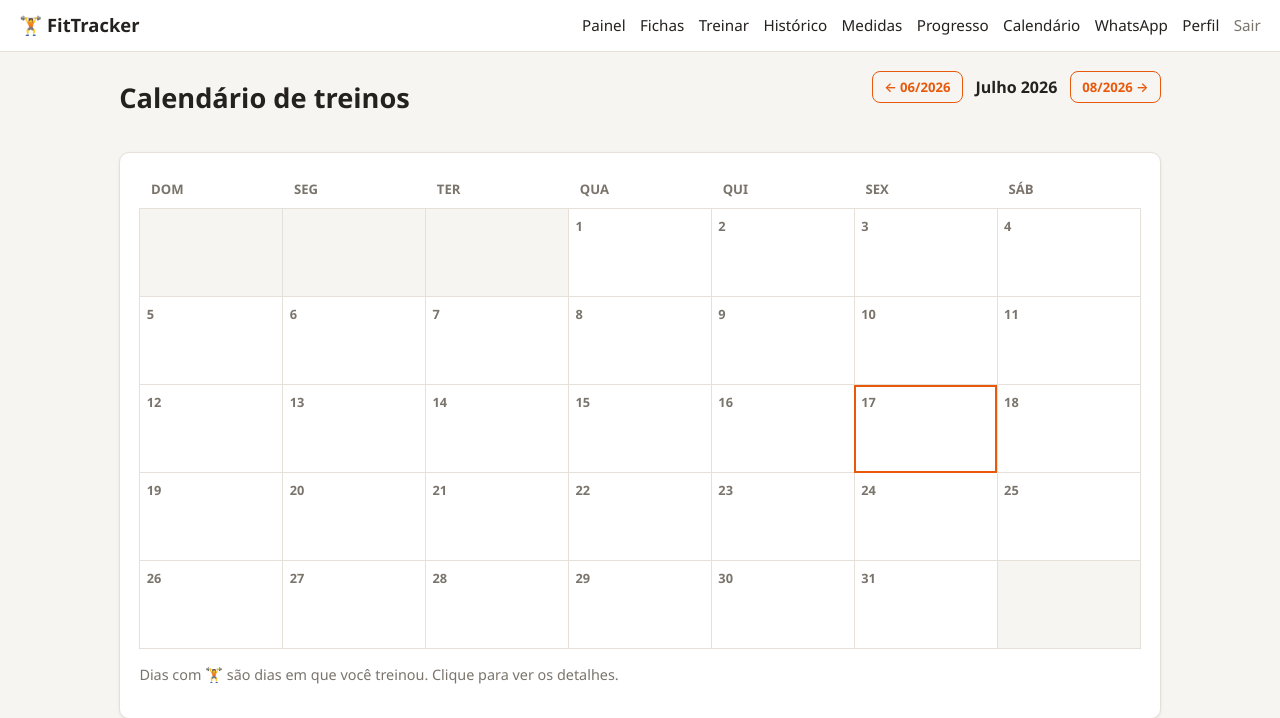
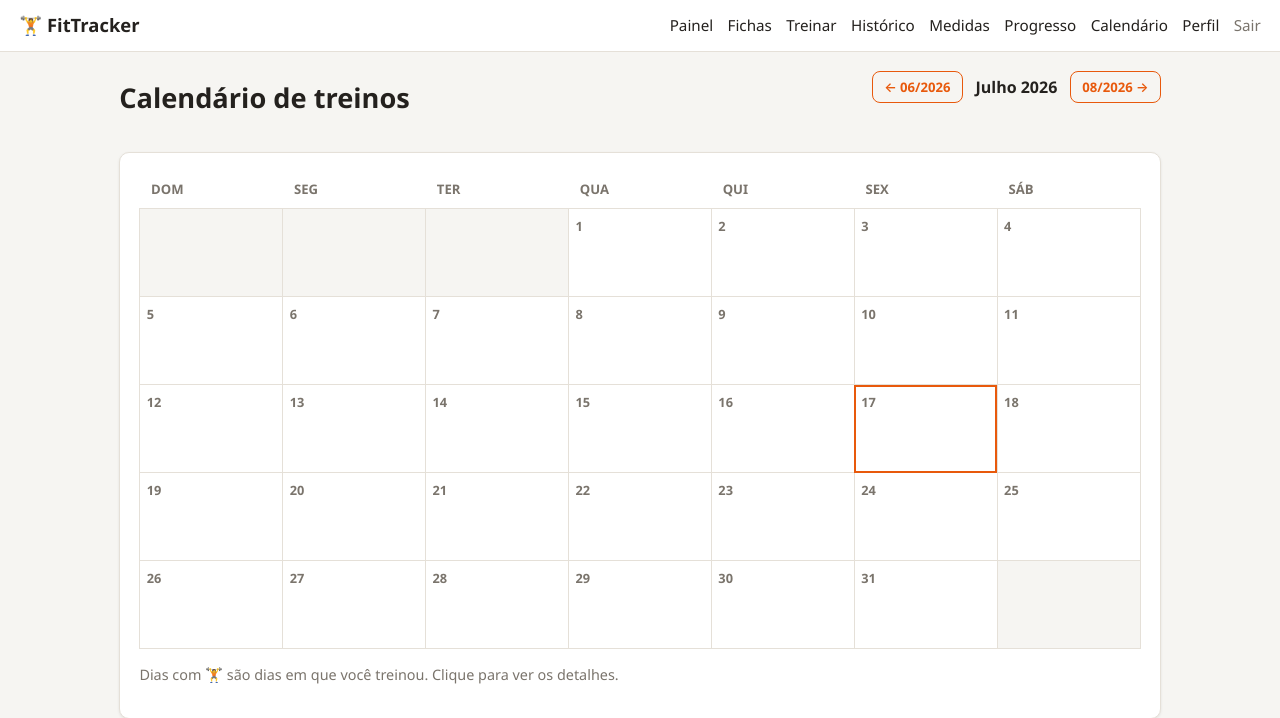
Before and after one commit to Marcosamorim897/Fit-Tracker, a Flask app: page /calendario in a window 1280 px wide. Shown: the top 718 px of the page. Run offline with Flask 3, Linux system fonts and the light colour scheme; the visitor is signed in with stand-in values (Sample User, id 1); data that the repository does not hold is empty.

Commit message:
feat: desativa o módulo de WhatsApp por enquanto
Remove o link do menu, a página /whatsapp e o registro do blueprint do
bot. O código (whatsapp_bot.py, template e modelos) permanece no repo
para reativação futura.

Co-Authored-By: Claude Fable 5 <noreply@anthropic.com>

```diff
--- a/app.py
+++ b/app.py
@@ -26,13 +26,10 @@ from models import (
     PlanExercise,
     SetLog,
     User,
-    WhatsAppLink,
-    WhatsAppLinkCode,
     WorkoutPlan,
     WorkoutSession,
     db,
 )
-from whatsapp_bot import wa
 
 BASE_DIR = os.path.dirname(os.path.abspath(__file__))
 
@@ -55,7 +52,8 @@ app.config["SQLALCHEMY_ENGINE_OPTIONS"] = {
 }
 
 db.init_app(app)
-app.register_blueprint(wa)
+# Bot de WhatsApp desativado por enquanto (blueprint em whatsapp_bot.py);
+# para reativar, importe `wa` e registre o blueprint novamente.
 
 login_manager = LoginManager(app)
 login_manager.login_view = "login"
@@ -205,38 +203,6 @@ def profile():
         flash("Perfil atualizado.", "success")
         return redirect(url_for("profile"))
     return render_template("profile.html")
-
-
-@app.route("/whatsapp", methods=["GET", "POST"])
-@login_required
-def whatsapp_link():
-    import secrets
-
-    link = WhatsAppLink.query.filter_by(user_id=current_user.id).first()
-    code = None
-    if request.method == "POST":
-        if request.form.get("action") == "unlink":
-            if link:
-                db.session.delete(link)
-                db.session.commit()
-                flash("WhatsApp desvinculado.", "info")
-            return redirect(url_for("whatsapp_link"))
-        WhatsAppLinkCode.query.filter_by(user_id=current_user.id).delete()
-        code = f"{secrets.randbelow(1_000_000):06d}"
-        db.session.add(
-            WhatsAppLinkCode(
-                user_id=current_user.id,
-                code=code,
-                expires_at=datetime.utcnow() + timedelta(minutes=15),
-            )
-        )
-        db.session.commit()
-    return render_template(
-        "whatsapp.html",
-        link=link,
-        code=code,
-        bot_number=os.environ.get("WA_BOT_NUMBER"),
-    )
 
 
 # ---------------------------------------------------------------- dashboard
--- a/templates/base.html
+++ b/templates/base.html
@@ -26,7 +26,6 @@
       <a href="{{ url_for('measurements') }}">Medidas</a>
       <a href="{{ url_for('progress') }}">Progresso</a>
       <a href="{{ url_for('calendar_view') }}">Calendário</a>
-      <a href="{{ url_for('whatsapp_link') }}">WhatsApp</a>
       <a href="{{ url_for('profile') }}">Perfil</a>
       <a class="logout" href="{{ url_for('logout') }}">Sair</a>
     </div>
```
